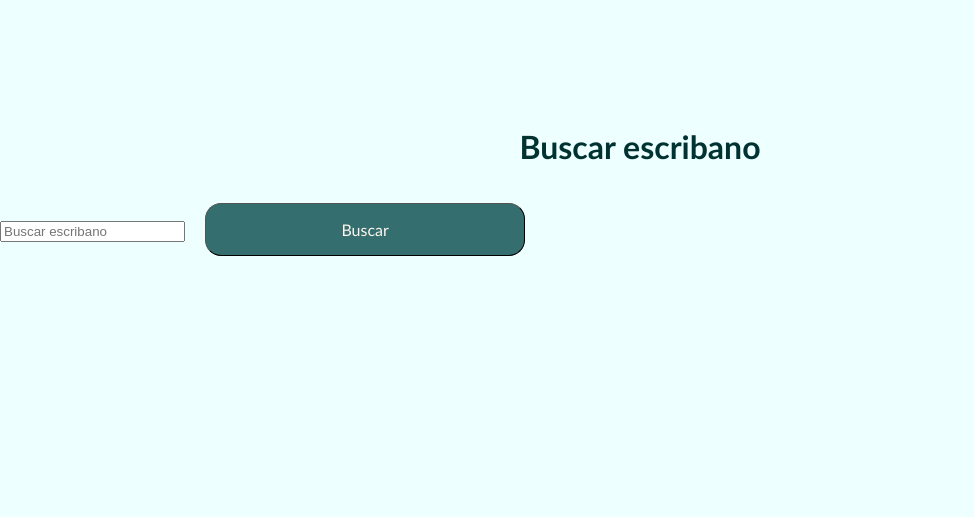
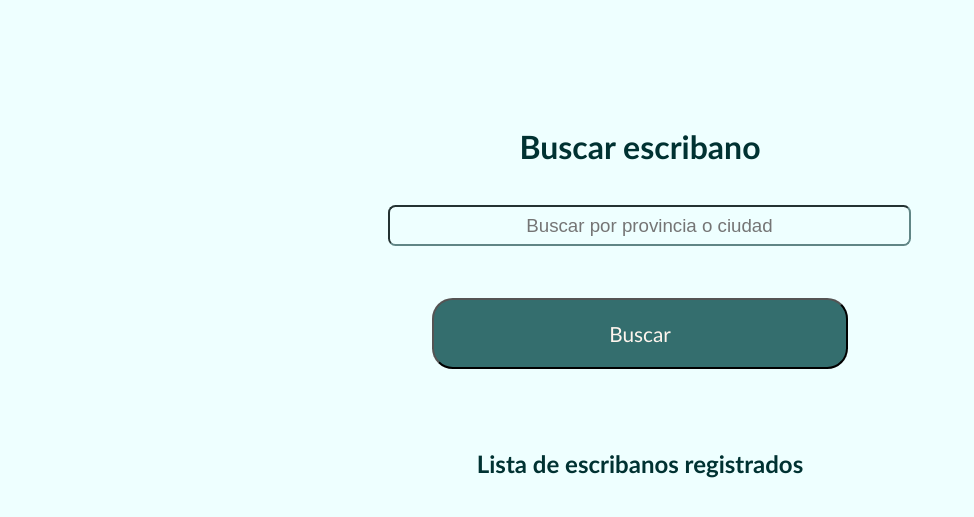
Before and after one commit to Informatorio2021COM05/legalDocs, a Django app: page /buscador_escribano/ in a window 1280 px wide. Shown: the part 81-598 px from the top of the page, without its empty margins (0-974 px from the left). Run offline with Django 3.2, Linux system fonts and the light colour scheme; data that the repository does not hold is empty.

Commit message:
Cambios en la organización del HTML

```diff
--- a/templates/principal/buscador_escribano.html
+++ b/templates/principal/buscador_escribano.html
@@ -4,6 +4,17 @@
 
 {% block content %}
     <h1>Buscar escribano</h1>
+
+    <form method="GET">
+        <p>
+        <input type="text" class="form-control" placeholder="Buscar por provincia o ciudad" name="buscar" value="{{ request.GET.buscar }}">
+        </p>
+        <button type="submit">Buscar</button>
+    </form>
+    <br>
+
+    <h2>Lista de escribanos registrados</h2>
+    <div class="lista">
         <ul>
             {% for escribano in escribanos_list %}
                 <li> <a href="{% url 'principal:detalle_escribano' escribano.pk %}">
@@ -12,38 +23,10 @@
                             {{ usuario.apellido }}, {{ usuario.nombre }}
                         {% endif %}
                     {% endfor %}</a>
-            <br> Provincia: {{escribano.provincia}}
-            <br> Ciudad: {{escribano.ciudad}} </li>
-            <br>
+                <br><br> <p><strong>Provincia:</strong> {{escribano.provincia}}
+                <br><strong>Ciudad:</strong> {{escribano.ciudad}} </li></p><br>
             {% endfor %}
         </ul>
+    </div>
+
 {% endblock content %}
-
-
-{% for usuario in usuarios_list%}
-    {% if usuario.id == escribano.pk %}
-        {{ usuario.apellido }}
-    {% endif %}
-{% endfor %}
-
-
-
-{% block barra_busqueda %}
-    <div class="container">
-        <div class="row">
-            <div class="col-md-12 search">
-                <form method="GET">
-                    <div id="custom-search-input">
-                        <div class="input-group col-md-12">
-                            <input type="text" class="form-control" placeholder="Buscar escribano" name="buscar" value="{{ request.GET.buscar }}">
-                            <span class="input-group-list">
-                                <i class="icon icon-group-list"></i>
-                                <button type="submit" class="boton btn-success">Buscar</button>
-                            </span>
-                        </div>
-                    </div>
-                </form>
-            </div>
-        </div>
-    </div>
-{% endblock barra_busqueda %}
--- a/templates/principal/index.html
+++ b/templates/principal/index.html
@@ -1,10 +1,11 @@
 {% extends 'base.html' %}
+{% load static %}
 
 {%block titulo%}Inicio{%endblock titulo%}
 
 {% block content %}
 <body>
-    <h1>LegalDocs</h1>
+    <img src="{% static 'logo2.png' %}" alt="Logo del sitio" width="270" height="80">
     <p>Descripción del sitio</p>
 </body>
 {% endblock content %}
--- a/templates/registration/login.html
+++ b/templates/registration/login.html
@@ -6,9 +6,7 @@
 <h1>Ingresar</h1>
 <form method="POST">
     {% csrf_token %}
-    <table>
-    {{ form.as_table }}
-    </table>
+    {{ form.as_p }}
     <button type="submit">Ingresar</button>
 </form>
 {% endblock content %}
--- a/templates/registration/signup_escribano.html
+++ b/templates/registration/signup_escribano.html
@@ -6,9 +6,7 @@
     <h1>Registro de usuario escribano</h1>
     <form method='POST' action=''>
         {% csrf_token %}
-        <table>
-        {{form.as_table}}
-        </table>
-        <input type="submit" value="Registrarme">
+        {{form.as_p}}
+        <button type="submit">Registrarme</button>
     </form>
 {% endblock content %}
```
Also changed, not shown: templates/principal/confirmar_turno.html (+4 -4 lines), templates/principal/detalle_escribano.html (+7 -3 lines), templates/principal/validar.html (+5 -3 lines), templates/registration/signup.html (+2 -6 lines). Lines whose indentation alone changed are shown as unchanged.
